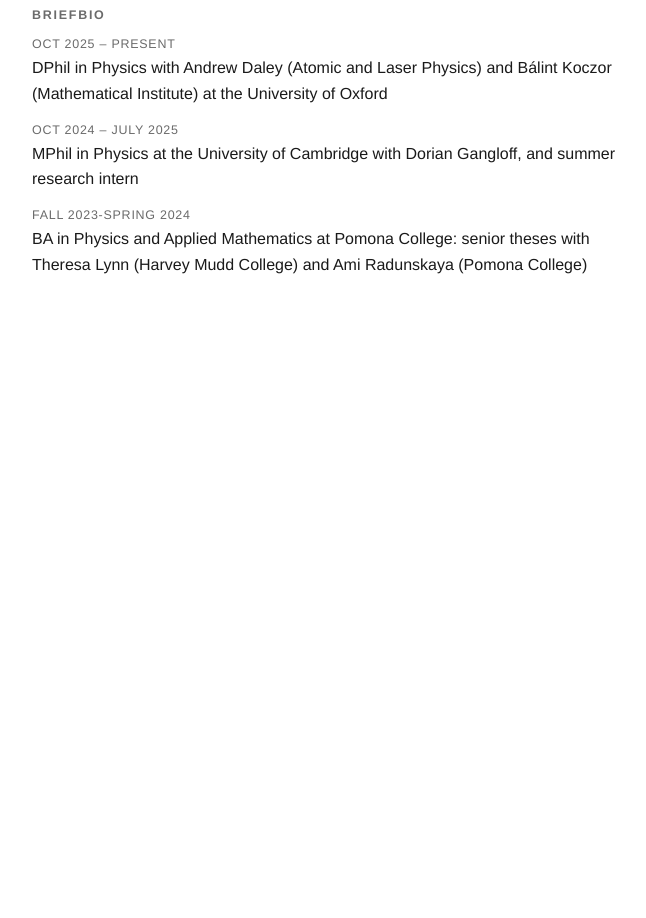
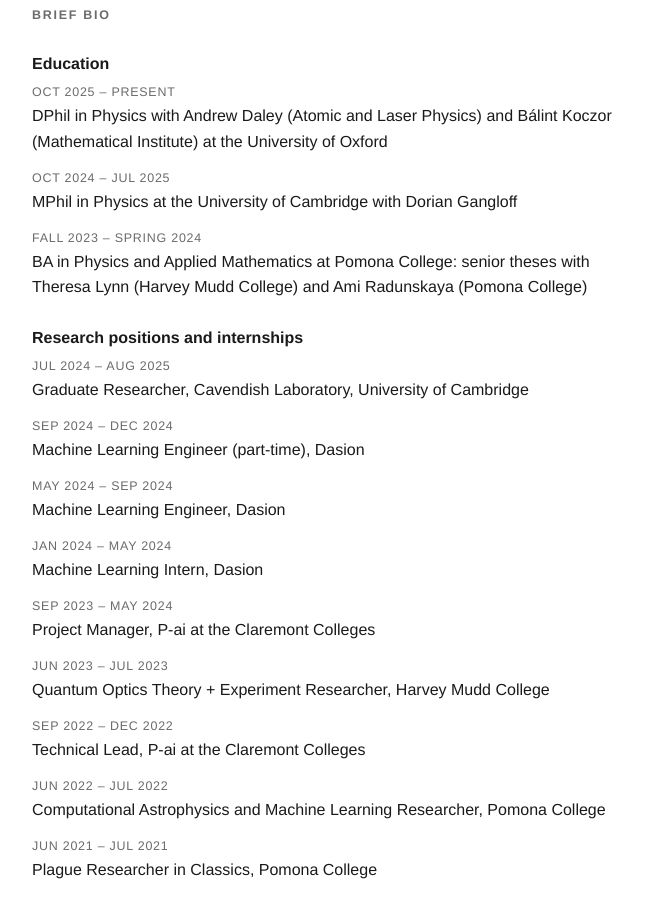
Before and after one commit to oscars47/oscars47.github.io, a plain HTML site: page index.html in a window 1280 px wide. Shown: the part 1080-1998 px from the top of the page, without its empty margins (452-1098 px from the left). Before the commit the page ends 1452 px from the top, so only its background shows below. Drawn offline with Linux system fonts and the light colour scheme.

Commit message:
updated experience

```diff
--- a/index.html
+++ b/index.html
@@ -37,8 +37,9 @@
       <img id="portrait-img" src="images/oscar2.jpeg" alt="Oscar Scholin">
       <nav class="links">
         <a href="https://scholar.google.com/citations?user=60-BAFwAAAAJ&amp;hl=en">Google Scholar</a>
+        <a href="collab.html">Years in research</a>
         <a href="cv.pdf">CV</a>
-        <a href="collab.html">Years in research</a>
+        <a href="https://www.linkedin.com/in/oscar-scholin-3aa1a01a5/">LinkedIn</a>
       </nav>
     </aside>
 
@@ -52,7 +53,7 @@
   My research explores how to encode and extract information in quantum many-body systems. My work is theoretical, with recent projects on randomized measurements in systems with limited local control and on digital techniques based on block encoding.
 </p>
 <p>
-  I work closely with experimentalists to test and implement these ideas across platforms, including neutral atoms in tweezer arrays (QuEra Computing Inc.) and ultracold atoms in optical lattices (Ulrich Schneider's quasicrystal group). I find that experimental constraints often raise interesting theoretical questions and inspire new, simple approaches to big questions.
+  I work closely with experimentalists to test and implement some of these ideas on real devices, including neutral atoms in tweezer arrays (QuEra Computing Inc.) and ultracold atoms in optical lattices (Ulrich Schneider's quasicrystal group). I find that experimental constraints often raise interesting theoretical questions and inspire new, simple approaches to big questions.
 </p>
 
         <p>
@@ -86,7 +87,9 @@
         </li>
       </ul>
 
-      <h2>BriefBio</h2>
+      <h2>Brief Bio</h2>
+
+      <h3>Education</h3>
       <ul class="bio">
         <li>
           <span class="when">Oct 2025 &ndash; present</span>
@@ -94,14 +97,53 @@
           (Mathematical Institute) at the University of Oxford
         </li>
         <li>
-          <span class="when">Oct 2024 &ndash; July 2025</span>
-          MPhil in Physics at the University of Cambridge with Dorian Gangloff,
-          and summer research intern
+          <span class="when">Oct 2024 &ndash; Jul 2025</span>
+          MPhil in Physics at the University of Cambridge with Dorian Gangloff
         </li>
         <li>
-          <span class="when">Fall 2023-Spring 2024</span>
+          <span class="when">Fall 2023 &ndash; Spring 2024</span>
           BA in Physics and Applied Mathematics at Pomona College: senior theses with
           Theresa Lynn (Harvey Mudd College) and Ami Radunskaya (Pomona College)
+        </li>
+      </ul>
+
+      <h3>Research positions and internships</h3>
+      <ul class="bio">
+        <li>
+          <span class="when">Jul 2024 &ndash; Aug 2025</span>
+          Graduate Researcher, Cavendish Laboratory, University of Cambridge
+        </li>
+        <li>
+          <span class="when">Sep 2024 &ndash; Dec 2024</span>
+          Machine Learning Engineer (part-time), Dasion
+        </li>
+        <li>
+          <span class="when">May 2024 &ndash; Sep 2024</span>
+          Machine Learning Engineer, Dasion
+        </li>
+        <li>
+          <span class="when">Jan 2024 &ndash; May 2024</span>
+          Machine Learning Intern, Dasion
+        </li>
+        <li>
+          <span class="when">Sep 2023 &ndash; May 2024</span>
+          Project Manager, P-ai at the Claremont Colleges
+        </li>
+        <li>
+          <span class="when">Jun 2023 &ndash; Jul 2023</span>
+          Quantum Optics Theory + Experiment Researcher, Harvey Mudd College
+        </li>
+        <li>
+          <span class="when">Sep 2022 &ndash; Dec 2022</span>
+          Technical Lead, P-ai at the Claremont Colleges
+        </li>
+        <li>
+          <span class="when">Jun 2022 &ndash; Jul 2022</span>
+          Computational Astrophysics and Machine Learning Researcher, Pomona College
+        </li>
+        <li>
+          <span class="when">Jun 2021 &ndash; Jul 2021</span>
+          Plague Researcher in Classics, Pomona College
         </li>
       </ul>
 
```
